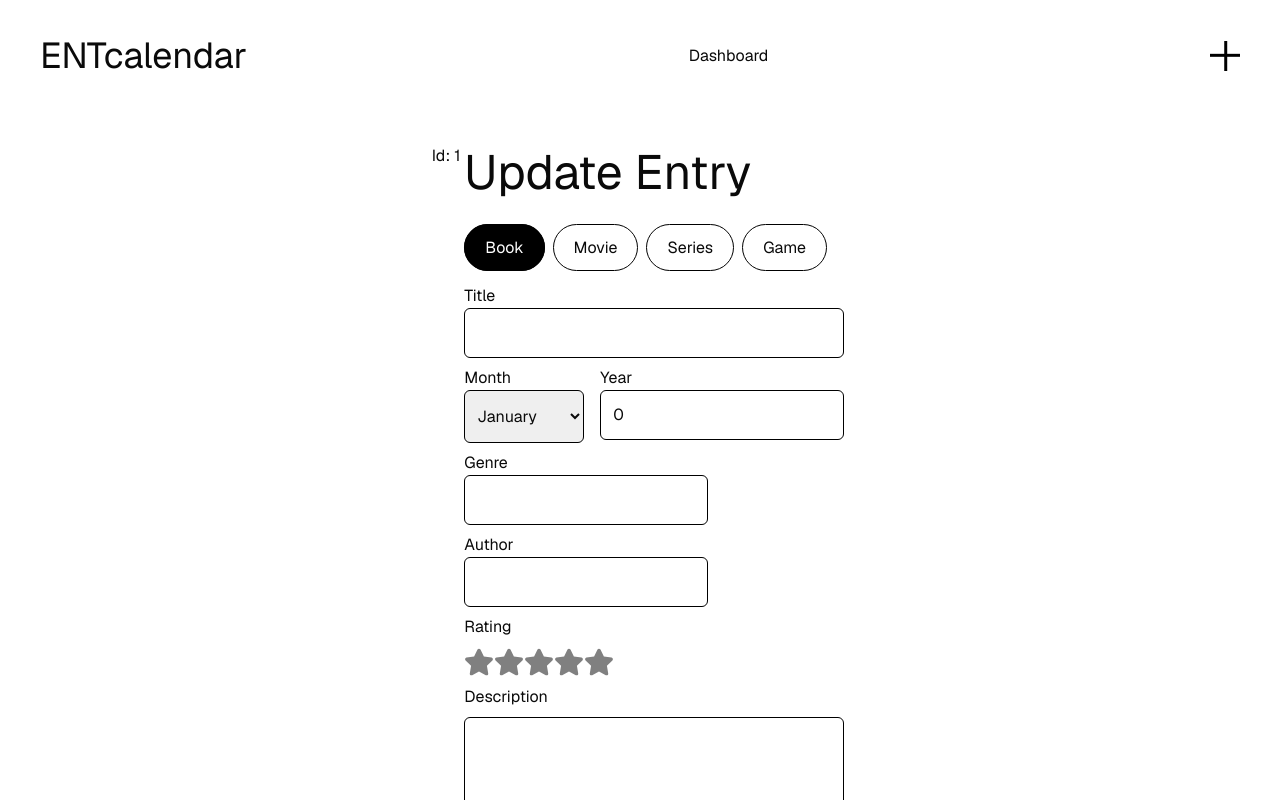
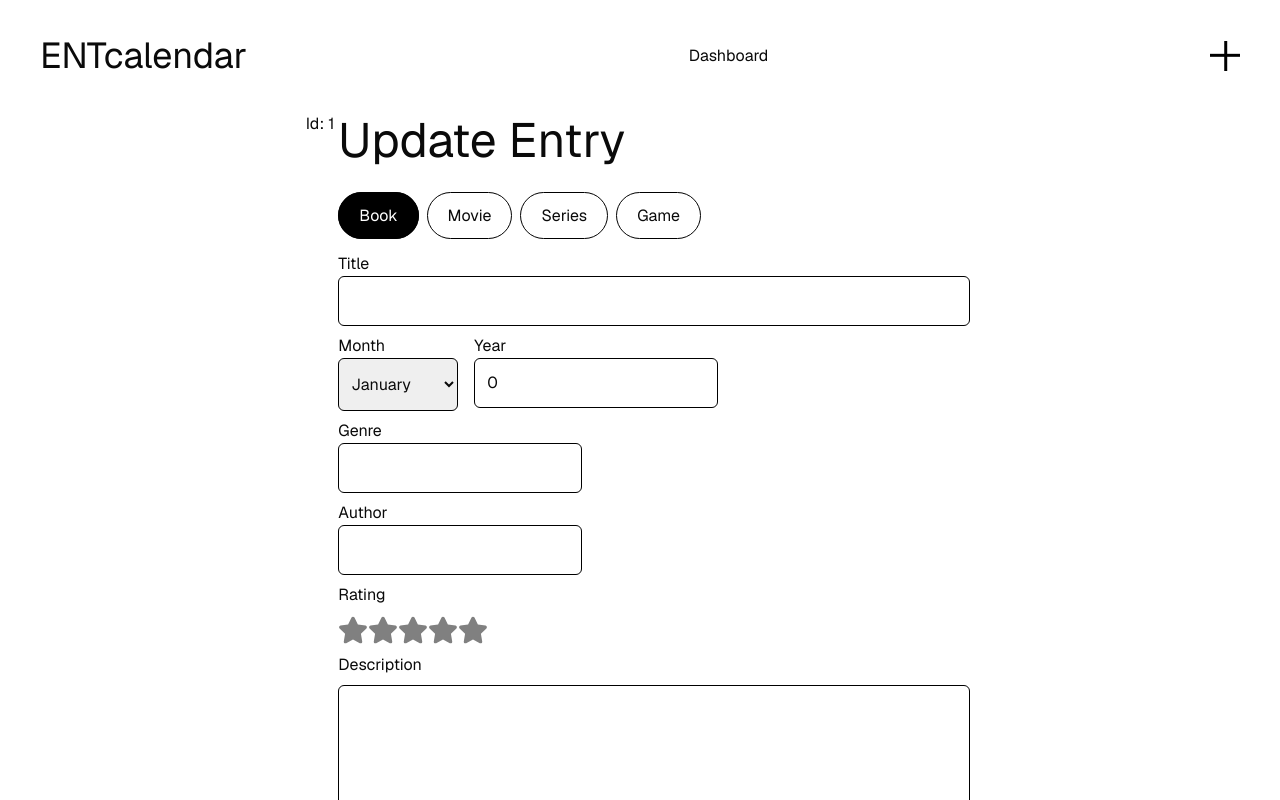
Before and after one commit to hugosandsjo/ent-calendar, a Next.js app: page /dashboard/1/edit in a window 1280 px wide. Shown: the top 800 px of the page. Built offline with nearby package versions, Linux system fonts and the light colour scheme; no server answers; the database is empty.

Commit message:
style: adjust padding in EntryFormUpdate component for improved layout

```diff
--- a/src/app/components/form/EntryFormUpdate.tsx
+++ b/src/app/components/form/EntryFormUpdate.tsx
@@ -73,11 +73,11 @@ export default function EntryFormUpdate({ id }: { id: number }) {
   };
 
   return (
-    <section className="flex w-screen justify-center mb-12 p-8">
+    <section className="flex w-screen justify-center mb-12">
       <h1>Id: {id}</h1>
       <form
         ref={formRef}
-        className="flex flex-col p-1 gap-y-2 "
+        className="flex flex-col p-1 gap-y-2 w-3/6"
         onSubmit={handleFormSubmit}
       >
         <h1 className="text-5xl mb-4">Update Entry</h1>
```
